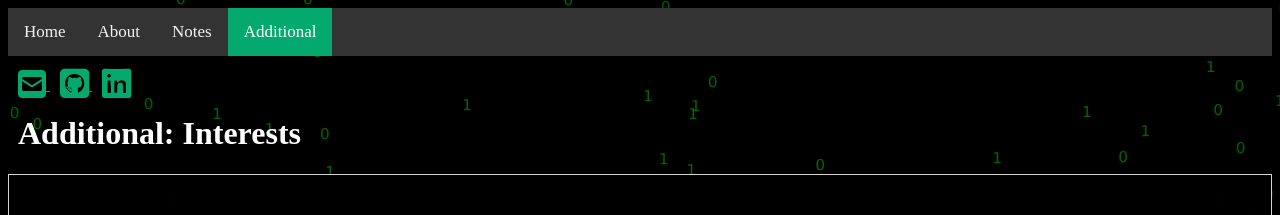
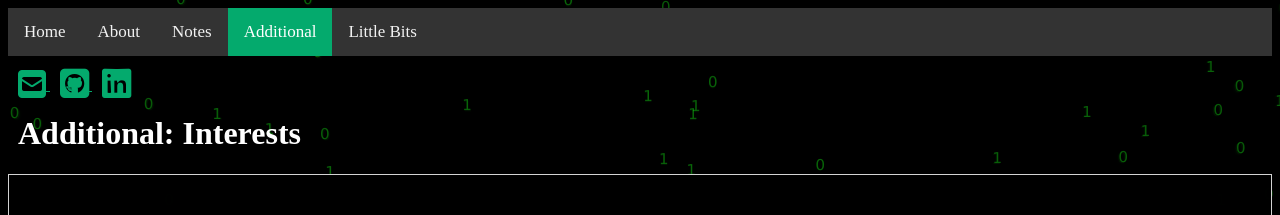
Before and after one commit to chrisRandle/chrisrandle.github.io, a Jekyll site: the page built from docs/additional.html, in a window 1280 px wide. Shown: the top 215 px of the page. Built offline with Jekyll 4.4.1, drawn with Linux system fonts in a browser that asks for light colours; nearby versions of some CDN libraries.

Commit message:
new little bits

```diff
--- a/docs/_data/navigation.yaml
+++ b/docs/_data/navigation.yaml
@@ -7,3 +7,5 @@
   link: /notes
 - name: Additional
   link: /additional
+- name: Little Bits
+  link: /little-bits
```
